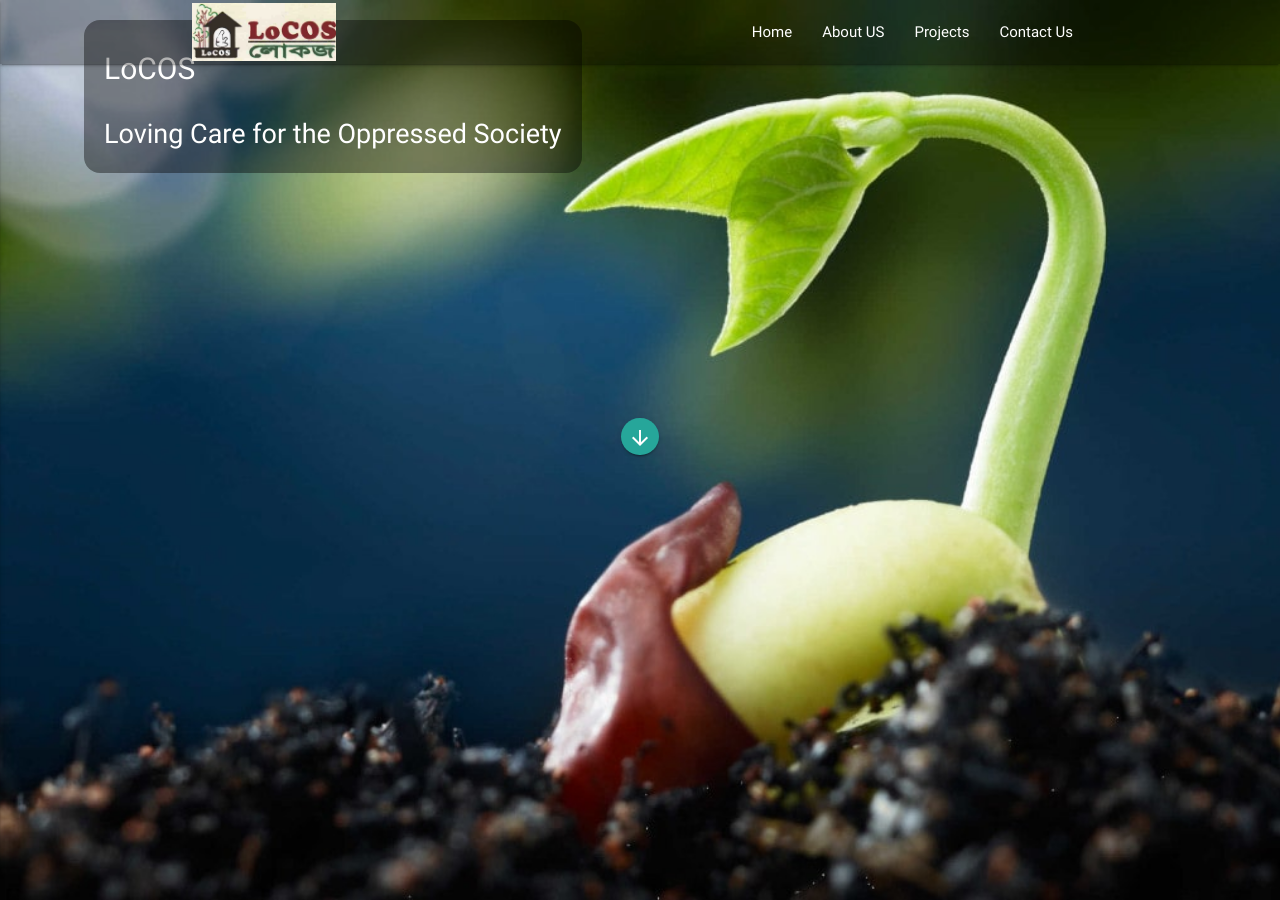
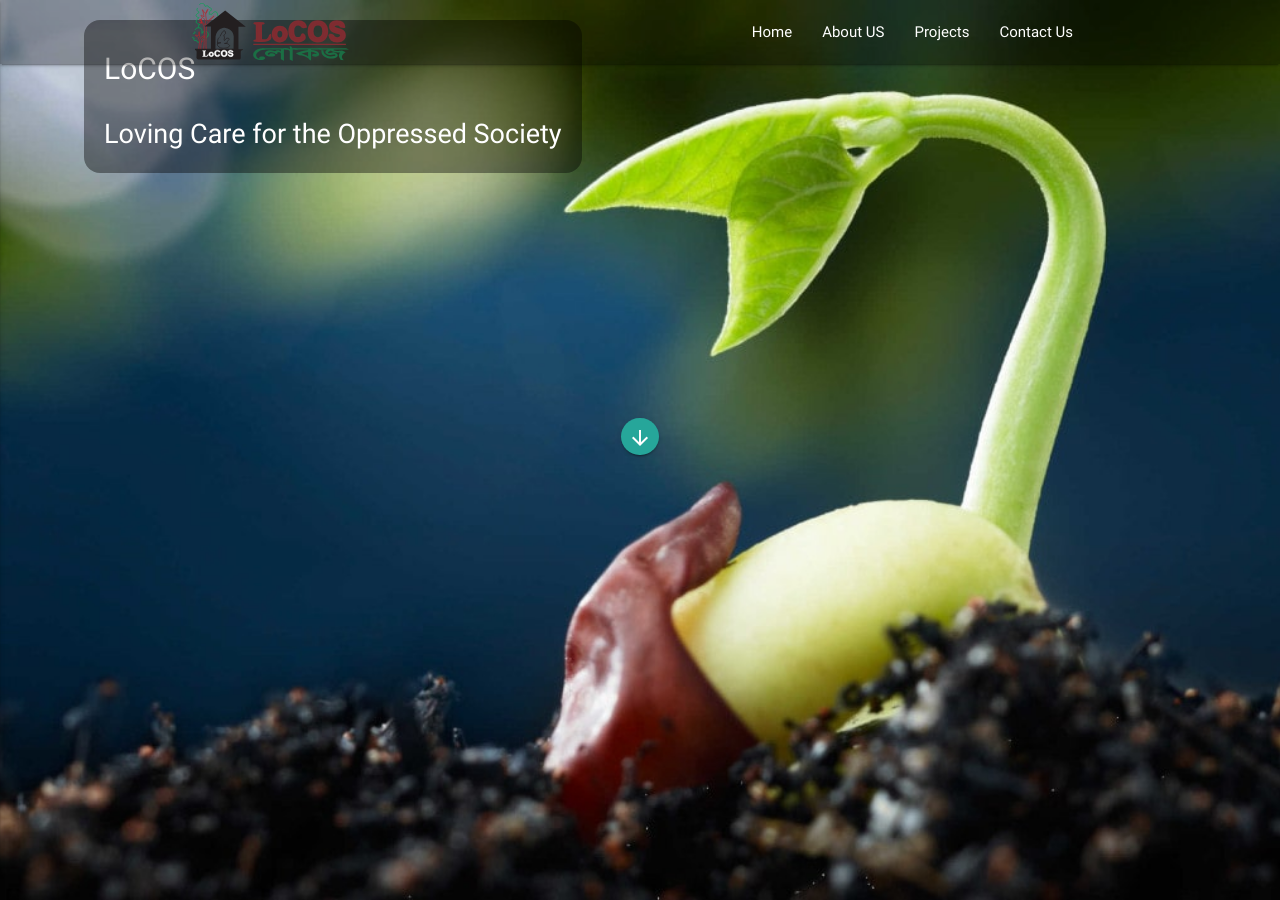
Before and after one commit to locosbd/locosbd.github.io, a Jekyll site: the page built from index.md, in a window 1280 px wide and 900 px high. Built offline with Jekyll 4.4.1, drawn with Linux system fonts in a browser that asks for light colours.

Commit message:
changed home

```diff
--- a/_includes/header.html
+++ b/_includes/header.html
@@ -1,5 +1,5 @@
 <nav class="mainNav" role="navigation">
-    <div class="nav-wrapper container"><a id="logo-container" class="brand-logo" href="{{ "/" | relative_url }}"><img src='{{  site.url }}/Logo.jpg' alt=""></a>
+    <div class="nav-wrapper container"><a id="logo-container" class="brand-logo" href="{{ "/" | relative_url }}"><img src='{{  site.url }}/Logo.svg' alt=""></a>
     {% assign default_paths = site.pages | map: "path" %}
     {% assign page_paths = site.header_pages | default: default_paths %}
 
--- a/_layouts/home.html
+++ b/_layouts/home.html
@@ -3,7 +3,7 @@
 ---
 
   <div class="section scrollspy sec-home no-pad-bot" id="index-banner">
-    <div class="container" id="sec1">
+    <div class="container col l12" id="sec1">
       <div id="headerText">
 
       <h3 class="header left orange-text" style="
--- a/_sass/main.scss
+++ b/_sass/main.scss
@@ -152,6 +152,9 @@
     background-size: cover;
     background-position: center;
     .container{
-        background: rgba(255, 255, 255, .4);
+        background: rgba(0, 0, 0, .5);
+        float: right;
+        padding: 20px;
+        color: white;
     }
 }
```
